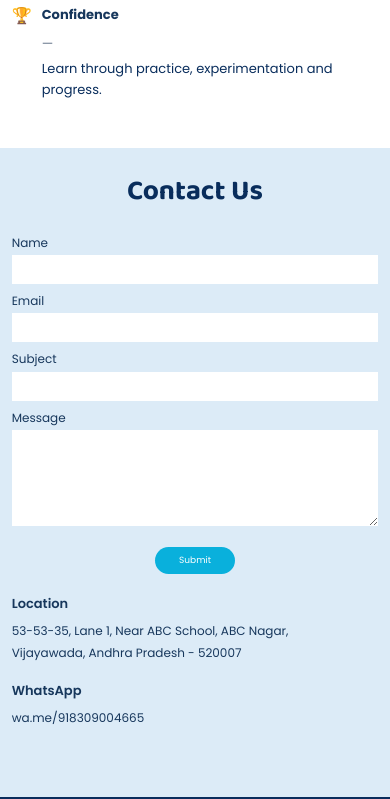
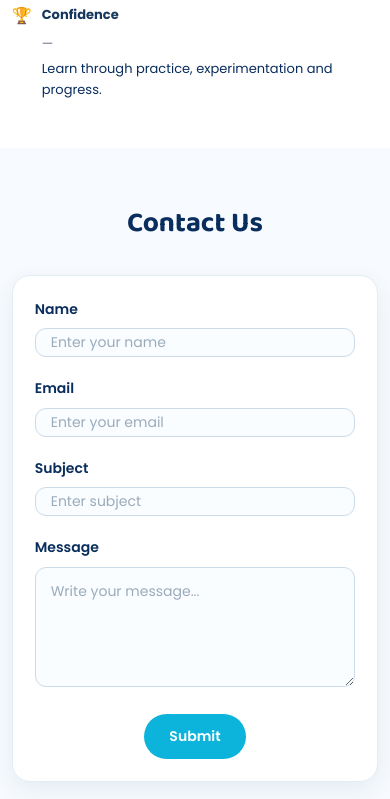
Before and after one commit to GirijaRaniK/learning-room, a plain HTML site: page index.html in a window 390 px wide. Shown: the part 4081-4880 px from the top of the page. Drawn offline with Linux system fonts and the light colour scheme.

Commit message:
ui changes

```diff
--- a/css/style.css
+++ b/css/style.css
@@ -591,7 +591,7 @@ section {
   color: #ffffff;
   padding: 7px 24px;
   border-radius: 18px;
-  font-size: 9px;
+  font-size: 12px;
   cursor: pointer;
 }
 
@@ -792,18 +792,125 @@ section {
     grid-column: 2;
   }
 
-  /* CONTACT */
+  /* =========================================================
+   CONTACT
+========================================================= */
+
+  .contact-section {
+    padding: 60px 0;
+    background: #f7fbff;
+  }
+
+  .contact-title {
+    margin-bottom: 35px;
+  }
 
   .contact-grid {
-    grid-template-columns: 1fr;
+    display: grid;
+    grid-template-columns: 1fr 1fr;
+    gap: 50px;
+    align-items: start;
   }
 
   .contact-form-wrapper {
-    padding-left: 0;
+    background: #ffffff;
+    padding: 30px;
+    border-radius: 18px;
+    box-shadow: 0 8px 25px rgba(9, 45, 92, 0.08);
+    border: 1px solid #e2edf6;
   }
 
-  .contact-details {
-    padding: 5px 0;
+  .contact-form {
+    width: 100%;
+  }
+
+  .form-group {
+    margin-bottom: 20px;
+  }
+
+  .form-group label {
+    display: block;
+    margin-bottom: 8px;
+    color: #092d5c;
+    font-size: 14px;
+    font-weight: 600;
+  }
+
+  /* Textboxes */
+
+  .contact-form input,
+  .contact-form textarea {
+    width: 100%;
+    box-sizing: border-box;
+    padding: 13px 15px;
+    border: 1px solid #cbdbea;
+    border-radius: 11px;
+    background: #fafdff;
+    color: #16375c;
+    font-family: inherit;
+    font-size: 14px;
+    outline: none;
+    transition: 0.25s ease;
+  }
+
+  /* Placeholder */
+
+  .contact-form input::placeholder,
+  .contact-form textarea::placeholder {
+    color: #9aabba;
+  }
+
+  /* Focus */
+
+  .contact-form input:focus,
+  .contact-form textarea:focus {
+    background: #ffffff;
+    border-color: #0cb4dc;
+    box-shadow: 0 0 0 3px rgba(12, 180, 220, 0.12);
+  }
+
+  /* Message box */
+
+  .contact-form textarea {
+    min-height: 120px;
+    resize: vertical;
+  }
+
+  /* Submit button */
+
+  .submit-btn {
+    border: none;
+    cursor: pointer;
+    padding: 12px 25px;
+    border-radius: 25px;
+    background: #0cb4dc;
+    color: #ffffff;
+    font-family: inherit;
+    font-size: 14px;
+    font-weight: 600;
+    transition: 0.25s ease;
+  }
+
+  .submit-btn:hover {
+    background: #079abd;
+    transform: translateY(-2px);
+  }
+
+  /* Mobile */
+
+  @media (max-width: 768px) {
+    .contact-grid {
+      grid-template-columns: 1fr;
+      gap: 30px;
+    }
+
+    .contact-form-wrapper {
+      padding: 22px;
+    }
+
+    .contact-details {
+      padding: 5px 0;
+    }
   }
 
   /* FOOTER */
--- a/index.html
+++ b/index.html
@@ -367,10 +367,10 @@
                   <label for="name"> Name </label>
 
                   <input
-                    class="form-control"
                     type="text"
                     id="name"
                     name="name"
+                    placeholder="Enter your name"
                     required
                   />
                 </div>
@@ -378,13 +378,25 @@
                 <div class="form-group">
                   <label for="email"> Email </label>
 
-                  <input type="email" id="email" name="email" required />
+                  <input
+                    type="email"
+                    id="email"
+                    name="email"
+                    placeholder="Enter your email"
+                    required
+                  />
                 </div>
 
                 <div class="form-group">
                   <label for="subject"> Subject </label>
 
-                  <input type="text" id="subject" name="subject" required />
+                  <input
+                    type="text"
+                    id="subject"
+                    name="subject"
+                    placeholder="Enter subject"
+                    required
+                  />
                 </div>
 
                 <div class="form-group">
@@ -394,6 +406,7 @@
                     id="message"
                     name="message"
                     rows="4"
+                    placeholder="Write your message..."
                     required
                   ></textarea>
                 </div>
```
